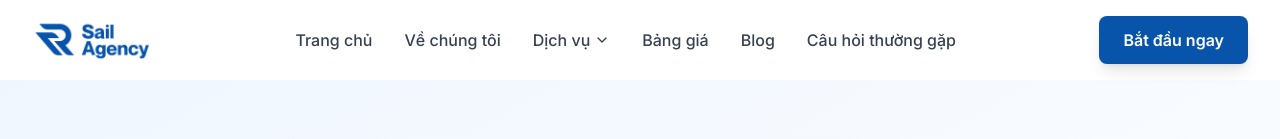
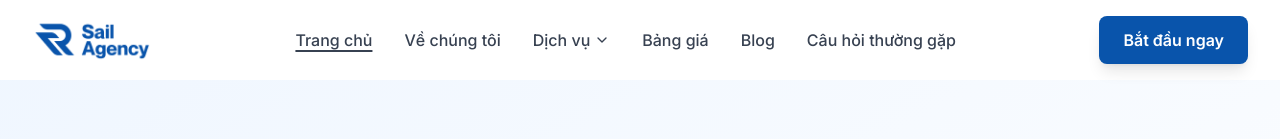
Before and after one commit to haihoangtran-dev/sail-0107-2, a React (Vite) app: page / in a window 1280 px wide. In both pictures the pointer is over the button "Trang chủ". Shown: the top 139 px of the page. Built offline with nearby package versions, Linux system fonts and the light colour scheme.

Commit message:
Fix header navigation underline style

```diff
--- a/src/index.css
+++ b/src/index.css
@@ -192,12 +192,16 @@ select:focus {
 }
 
 /* Header navigation focus styles */
-header button:focus,
-header a:focus {
+header nav button:focus,
+header nav a:focus,
+header nav button:hover,
+header nav a:hover {
   color: #2563eb !important;
   text-decoration: underline !important;
-  text-underline-offset: 2px !important;
+  text-underline-offset: 4px !important;
+  text-decoration-thickness: 2px !important;
   outline: none !important;
+  transition: all 0.2s ease !important;
 }
 
 /* Maintain accessibility for form elements */
```
